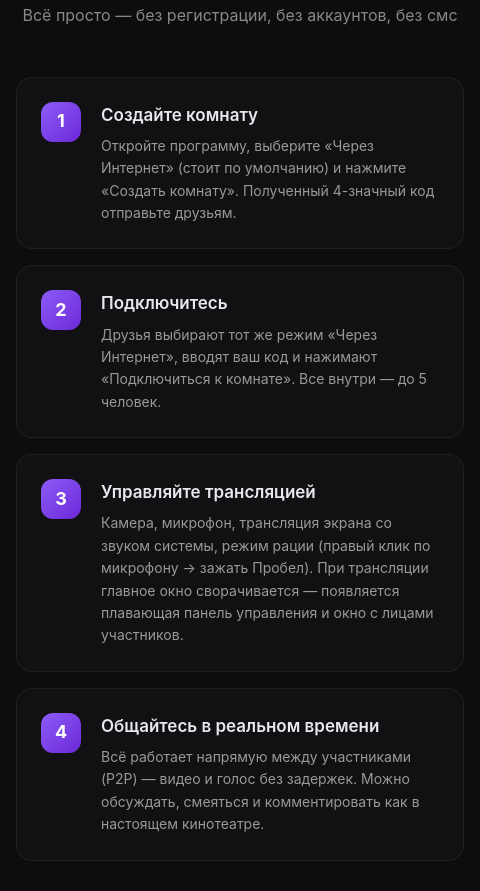
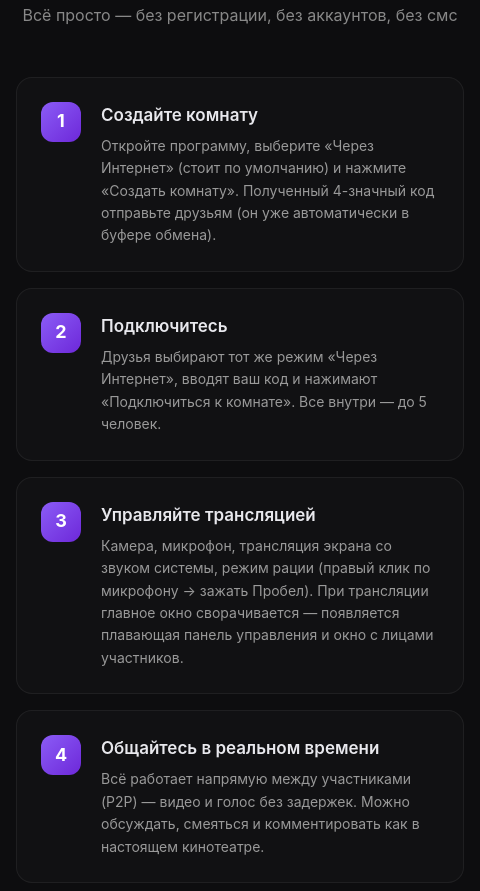
Before and after one commit to outmilker1978/hamsters-theater, an Electron app: page docs/index.html in a window 480 px wide. Shown: the part 4734-5625 px from the top of the page. Drawn offline with Linux system fonts and the light colour scheme.

Commit message:
Уточнение про буфер обмена

```diff
--- a/docs/index.html
+++ b/docs/index.html
@@ -106,7 +106,7 @@
           <div class="step-num">1</div>
           <div class="step-body">
             <h3>Создайте комнату</h3>
-            <p>Откройте программу, выберите «Через Интернет» (стоит по умолчанию) и нажмите «Создать комнату». Полученный 4-значный код отправьте друзьям.</p>
+            <p>Откройте программу, выберите «Через Интернет» (стоит по умолчанию) и нажмите «Создать комнату». Полученный 4-значный код отправьте друзьям (он уже автоматически в буфере обмена).</p>
           </div>
         </div>
 
```
